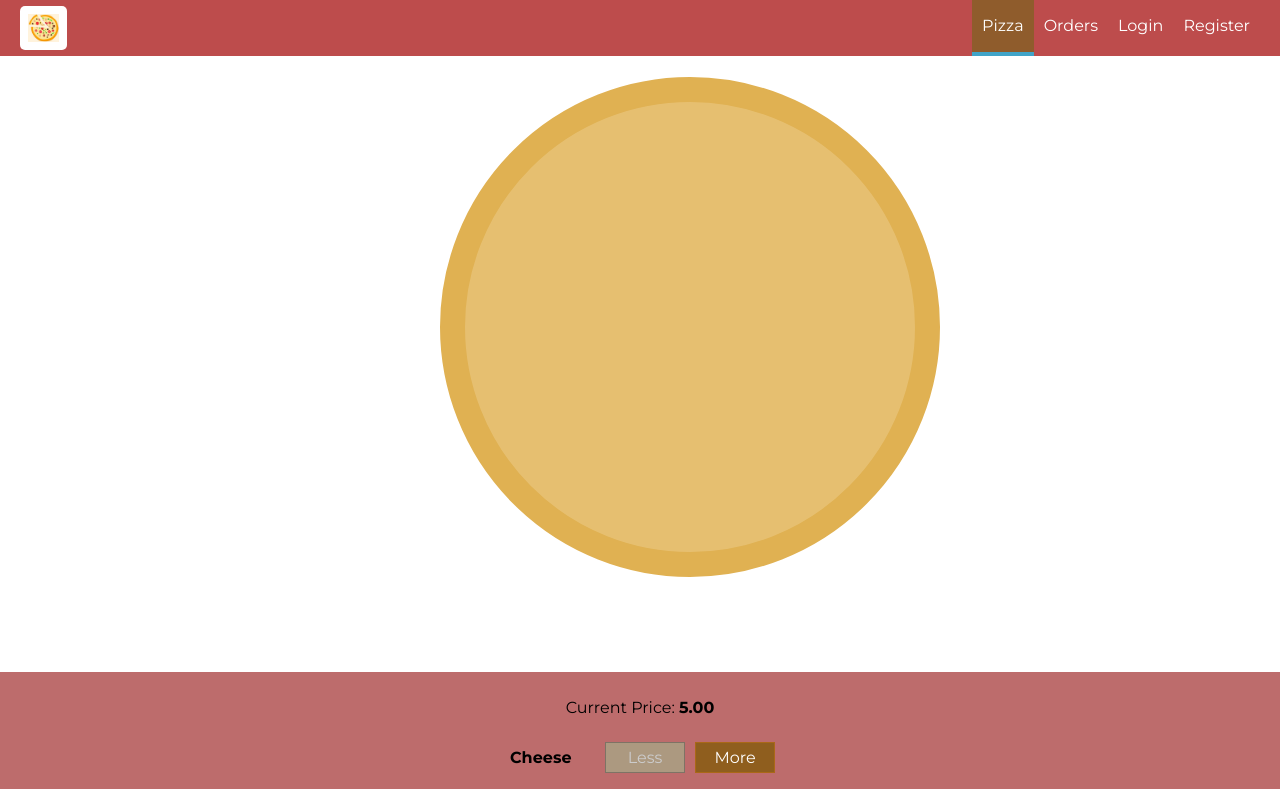
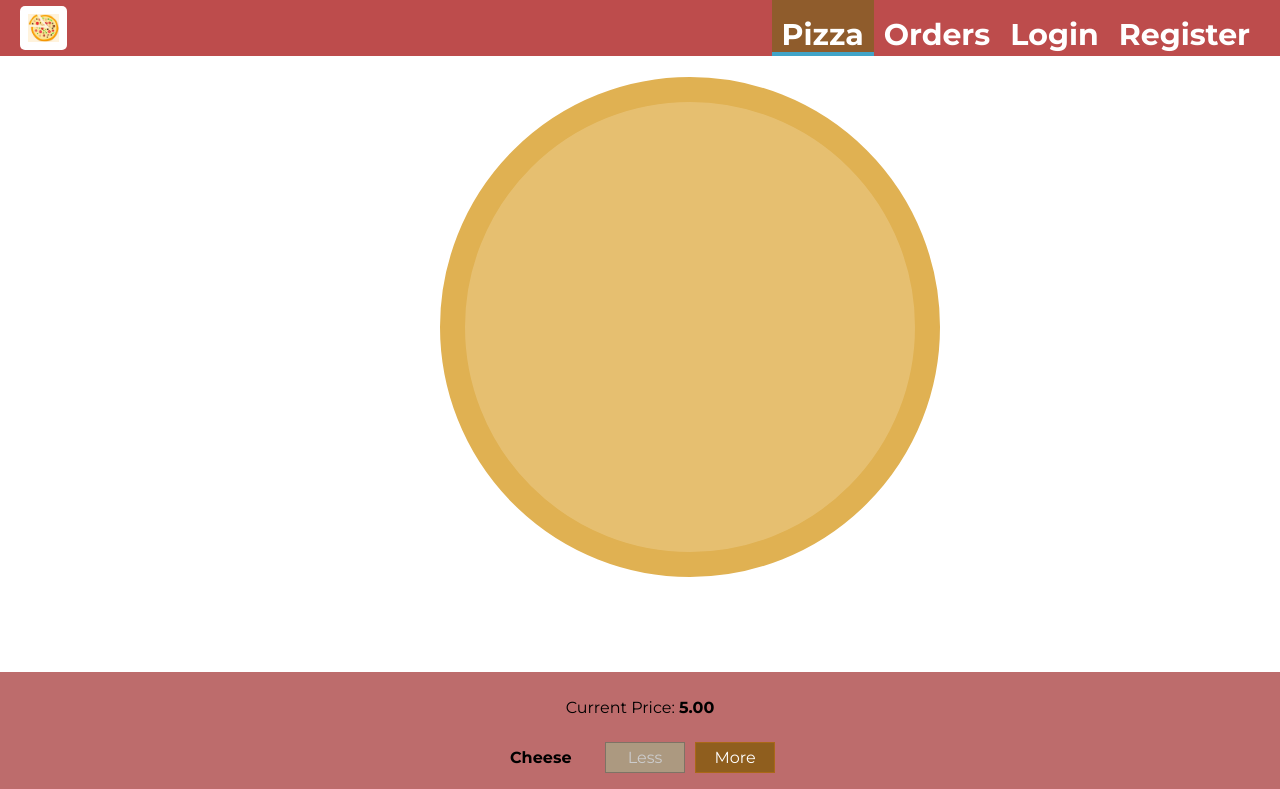
Before and after one commit to Nadezhda-Bachvarova/pizza-master, a React app: page / in a window 1280 px wide. Shown: the top 789 px of the page. Built offline with nearby package versions, Linux system fonts and the light colour scheme.

Commit message:
navigationItems css update

```diff
--- a/src/components/Navigation/NavigationItems/NavigationItems.module.css
+++ b/src/components/Navigation/NavigationItems/NavigationItems.module.css
@@ -6,6 +6,8 @@
     flex-flow: column;
     align-items: center;
     height: 100%;
+    font-size: 30px;
+    font-weight: bold;
 }
 
 @media (min-width: 500px) {
```
